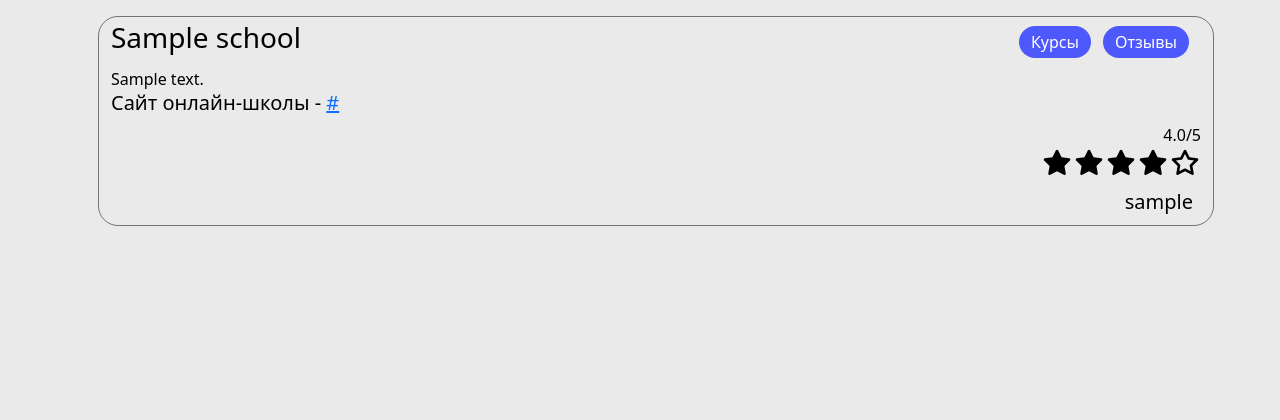
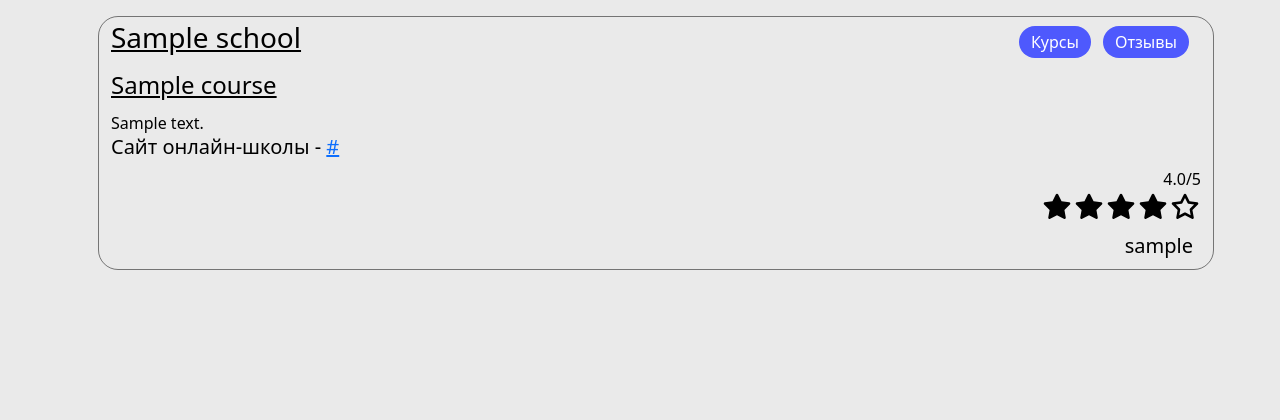
Before and after one commit to Njves/KursoAgregator, a Flask app: page /reviews in a window 1280 px wide. Shown: the part 64-484 px from the top of the page. Run offline with Flask 2, Linux system fonts and the light colour scheme; tables that the repository leaves empty hold one stand-in row (values such as "Sample post").

Commit message:
Переходы из отзывов в школы и курсы

```diff
--- a/app/static/style/course.css
+++ b/app/static/style/course.css
@@ -40,7 +40,6 @@ main h3{
     color: var(--text-color-tag);
 }
 .course-link {
-    text-decoration: none;
     color: var(--text-color);
 }
 .pages {
--- a/app/static/style/review.css
+++ b/app/static/style/review.css
@@ -30,8 +30,14 @@ card {
     padding-bottom: 4px;
 }
 
-.review-item .card-hyperlink {
-    text-decoration: none;
+.review-item .card-title .card-link {
+    color: var(--text-color);
+    text-decoration: underline !important;
+}
+
+.review-item .course-hyperlink {
+    color: #0d6efd !important;
+    text-decoration: underline !important;
 }
 
 .author-rating {
--- a/app/templates/review/review_item.html
+++ b/app/templates/review/review_item.html
@@ -1,11 +1,12 @@
 <div class="card container m-3 review-item">
   <div class="title-chips">
-    <h3 class="card-title">{{ review.course[0].owner.title }}</h3>
+    <h3 class="card-title" ><a class="card-link" href="/school/{{review.school[0].id}}/reviews">{{ review.course[0].owner.title }}</a></h3>
     <div class="chips">
       <span class="chip chip-course">Курсы</span>
       <span class="chip chip-review">Отзывы</span>
     </div>
   </div>
+  <h4 class="card-title" ><a class="card-link" href="/course/{{review.course[0].id}}">{{ review.course[0].name }}</a></h4>
   <span>{{ review.text }}</span>
 
   <h5 class="review-site">Сайт онлайн-школы - {% for course in review.course %}
```
